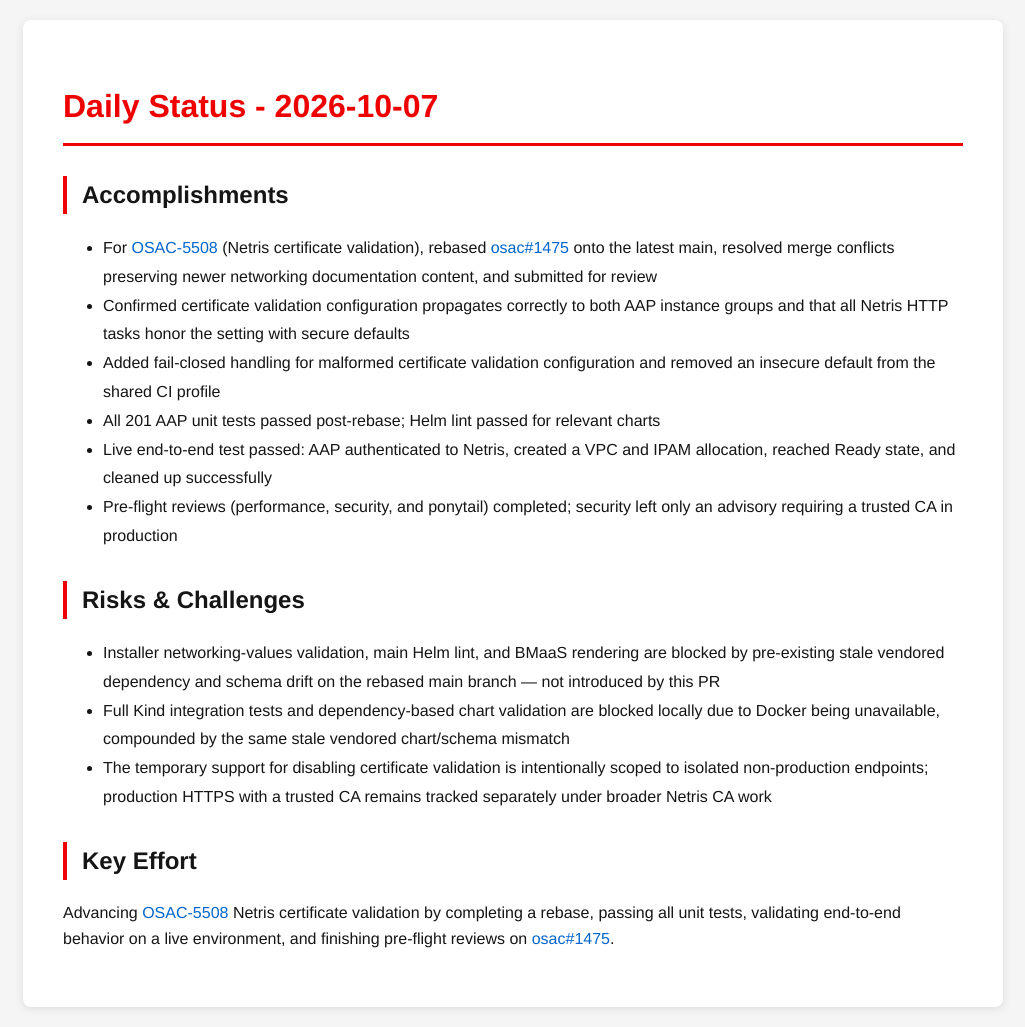
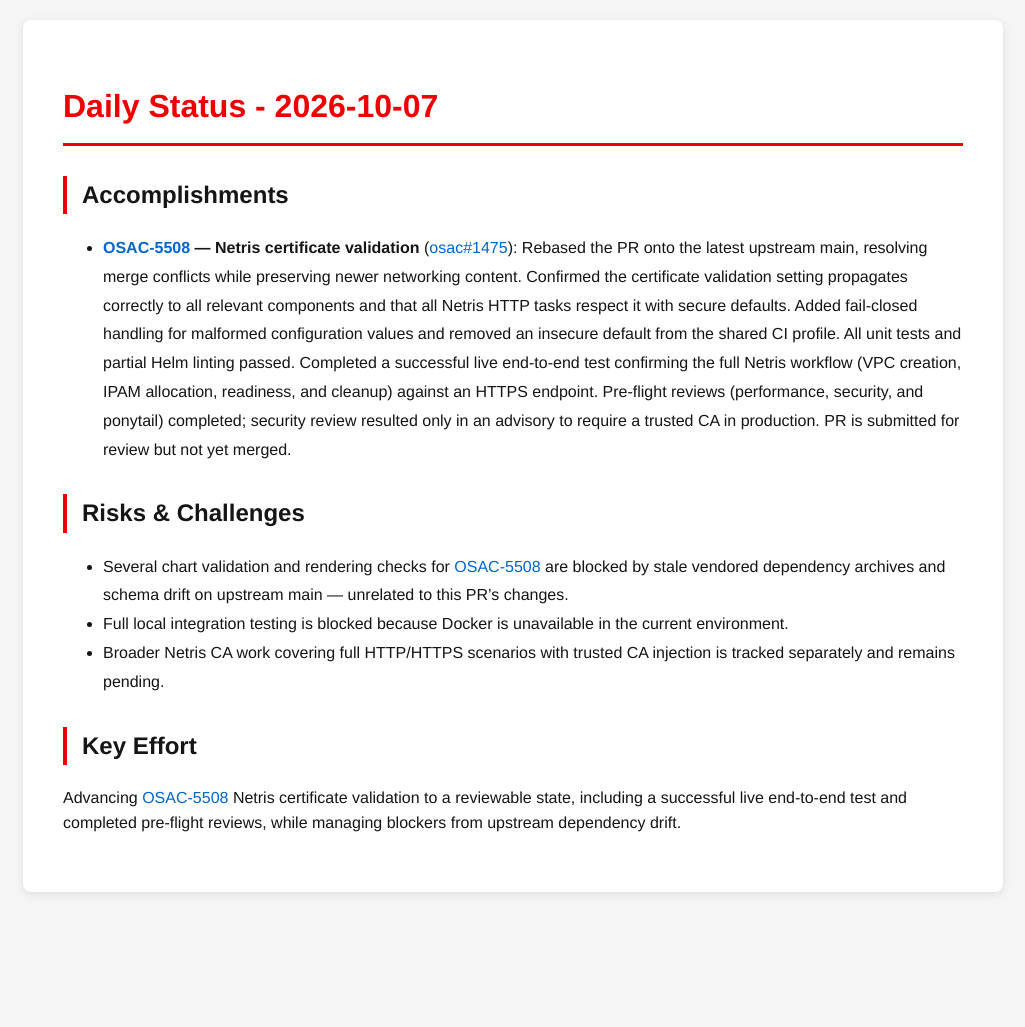
Before and after one commit to tzvatot/daily-status, a Jekyll site: the page built from 2026-10-07.md, in a window 1280 px wide. Shown: the whole page, without its empty margins (127-1152 px from the left). Built offline with Jekyll 4.4.1, drawn with Linux system fonts in a browser that asks for light colours; after the commit the page ends 912 px from its top, so only the background shows below that.

Commit message:
Daily status update - 2026-10-07

```diff
--- a/2026-10-07.md
+++ b/2026-10-07.md
@@ -7,17 +7,15 @@
 # Daily Status - 2026-10-07
 
 ## Accomplishments
-- For [OSAC-5508](https://redhat.atlassian.net/browse/OSAC-5508) (Netris certificate validation), rebased [osac#1475](https://github.com/osac-project/osac/pull/1475) onto the latest main, resolved merge conflicts preserving newer networking documentation content, and submitted for review
-- Confirmed certificate validation configuration propagates correctly to both AAP instance groups and that all Netris HTTP tasks honor the setting with secure defaults
-- Added fail-closed handling for malformed certificate validation configuration and removed an insecure default from the shared CI profile
-- All 201 AAP unit tests passed post-rebase; Helm lint passed for relevant charts
-- Live end-to-end test passed: AAP authenticated to Netris, created a VPC and IPAM allocation, reached Ready state, and cleaned up successfully
-- Pre-flight reviews (performance, security, and ponytail) completed; security left only an advisory requiring a trusted CA in production
+
+- **[OSAC-5508](https://redhat.atlassian.net/browse/OSAC-5508) — Netris certificate validation** ([osac#1475](https://github.com/osac-project/osac/pull/1475)): Rebased the PR onto the latest upstream main, resolving merge conflicts while preserving newer networking content. Confirmed the certificate validation setting propagates correctly to all relevant components and that all Netris HTTP tasks respect it with secure defaults. Added fail-closed handling for malformed configuration values and removed an insecure default from the shared CI profile. All unit tests and partial Helm linting passed. Completed a successful live end-to-end test confirming the full Netris workflow (VPC creation, IPAM allocation, readiness, and cleanup) against an HTTPS endpoint. Pre-flight reviews (performance, security, and ponytail) completed; security review resulted only in an advisory to require a trusted CA in production. PR is submitted for review but not yet merged.
 
 ## Risks & Challenges
-- Installer networking-values validation, main Helm lint, and BMaaS rendering are blocked by pre-existing stale vendored dependency and schema drift on the rebased main branch — not introduced by this PR
-- Full Kind integration tests and dependency-based chart validation are blocked locally due to Docker being unavailable, compounded by the same stale vendored chart/schema mismatch
-- The temporary support for disabling certificate validation is intentionally scoped to isolated non-production endpoints; production HTTPS with a trusted CA remains tracked separately under broader Netris CA work
+
+- Several chart validation and rendering checks for [OSAC-5508](https://redhat.atlassian.net/browse/OSAC-5508) are blocked by stale vendored dependency archives and schema drift on upstream main — unrelated to this PR's changes.
+- Full local integration testing is blocked because Docker is unavailable in the current environment.
+- Broader Netris CA work covering full HTTP/HTTPS scenarios with trusted CA injection is tracked separately and remains pending.
 
 ## Key Effort
-Advancing [OSAC-5508](https://redhat.atlassian.net/browse/OSAC-5508) Netris certificate validation by completing a rebase, passing all unit tests, validating end-to-end behavior on a live environment, and finishing pre-flight reviews on [osac#1475](https://github.com/osac-project/osac/pull/1475).
+
+Advancing [OSAC-5508](https://redhat.atlassian.net/browse/OSAC-5508) Netris certificate validation to a reviewable state, including a successful live end-to-end test and completed pre-flight reviews, while managing blockers from upstream dependency drift.
```
